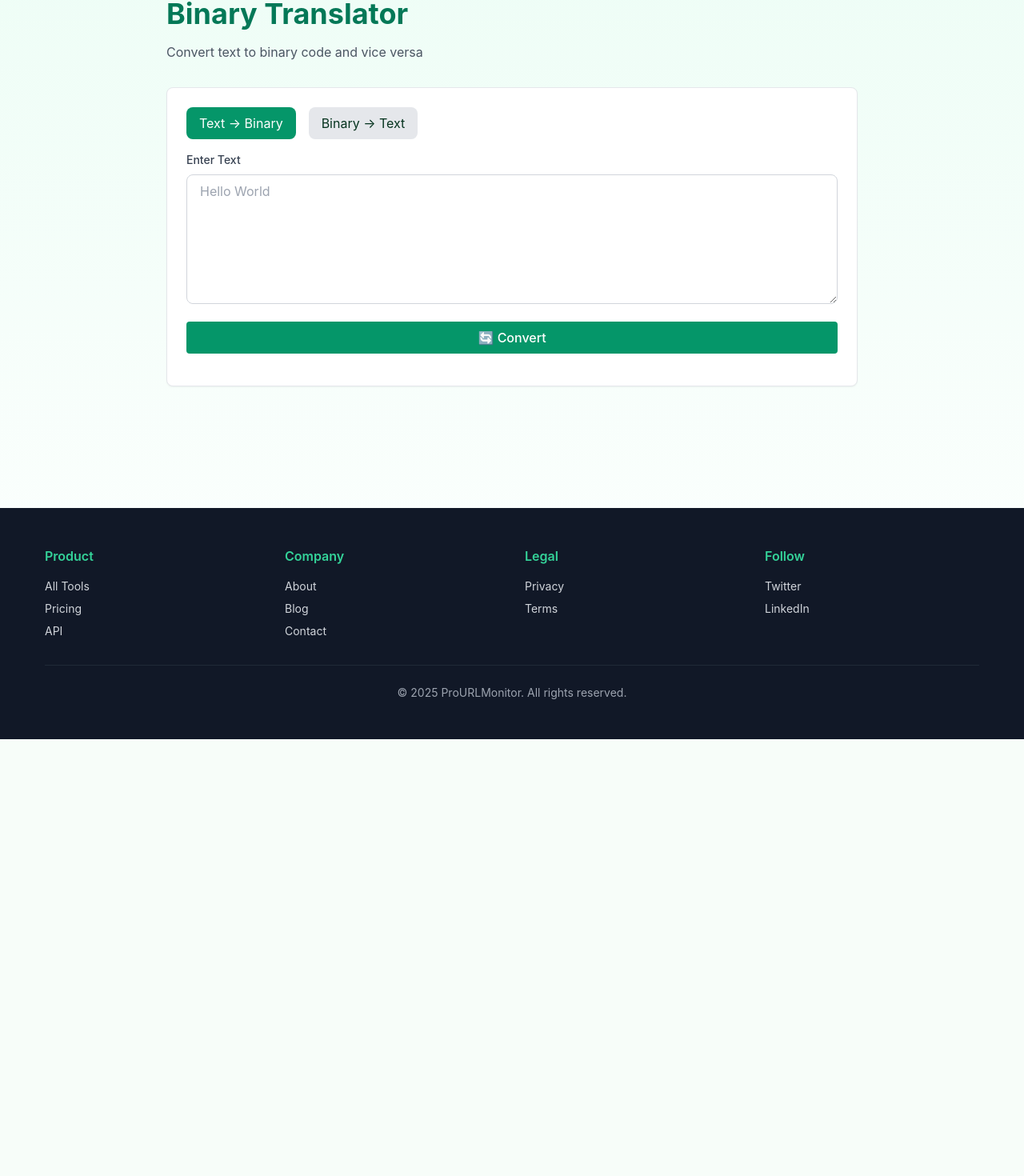
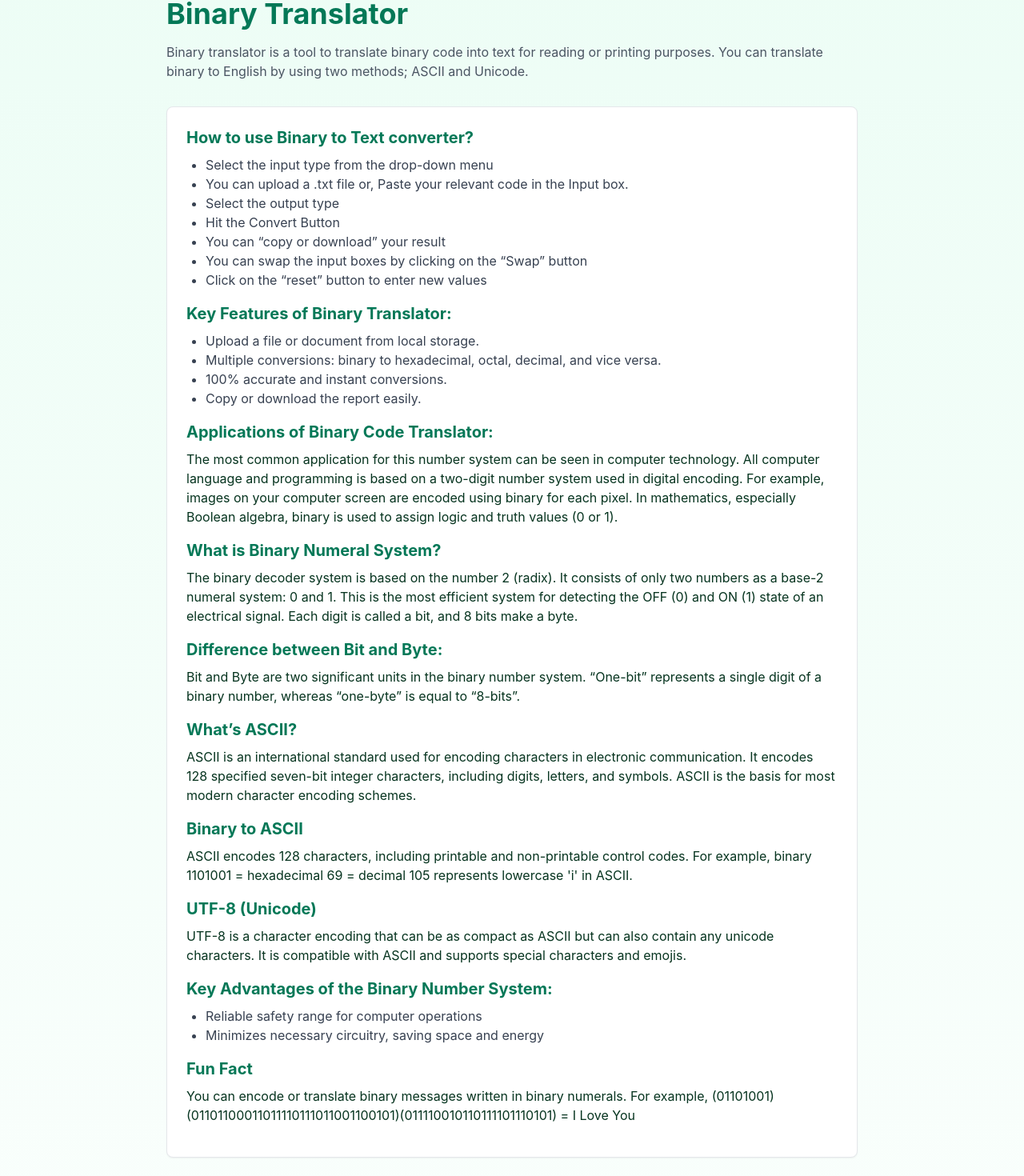
Before and after one commit to owaiskhaaan-sys/pro-url-monitor, a Next.js app: page /tools/binary-translator in a window 1280 px wide. Shown: the part 156-1626 px from the top of the page at 80% size. Before the commit the page ends 1080 px from the top, so only its background shows below. Built offline with nearby package versions, Linux system fonts and the light colour scheme.

Commit message:
Rewrite and update Binary Translator page content for clarity and SEO

```diff
--- a/pages/tools/binary-translator.js
+++ b/pages/tools/binary-translator.js
@@ -49,8 +49,50 @@
       </Head>
 
       <div className="max-w-4xl mx-auto px-4 py-8">
+
         <h1 className="text-3xl sm:text-4xl font-bold text-emerald-700 mb-4">Binary Translator</h1>
-        <p className="text-gray-600 mb-8">Convert text to binary code and vice versa</p>
+        <p className="text-gray-600 mb-8">
+          Binary translator is a tool to translate binary code into text for reading or printing purposes. You can translate binary to English by using two methods; ASCII and Unicode.
+        </p>
+
+        <div className="card mb-6">
+          <h2 className="text-xl font-bold text-emerald-700 mb-2">How to use Binary to Text converter?</h2>
+          <ul className="list-disc pl-6 text-gray-700 mb-4">
+            <li>Select the input type from the drop-down menu</li>
+            <li>You can upload a .txt file or, Paste your relevant code in the Input box.</li>
+            <li>Select the output type</li>
+            <li>Hit the Convert Button</li>
+            <li>You can “copy or download” your result</li>
+            <li>You can swap the input boxes by clicking on the “Swap” button</li>
+            <li>Click on the “reset” button to enter new values</li>
+          </ul>
+          <h2 className="text-xl font-bold text-emerald-700 mb-2">Key Features of Binary Translator:</h2>
+          <ul className="list-disc pl-6 text-gray-700 mb-4">
+            <li>Upload a file or document from local storage.</li>
+            <li>Multiple conversions: binary to hexadecimal, octal, decimal, and vice versa.</li>
+            <li>100% accurate and instant conversions.</li>
+            <li>Copy or download the report easily.</li>
+          </ul>
+          <h2 className="text-xl font-bold text-emerald-700 mb-2">Applications of Binary Code Translator:</h2>
+          <p className="mb-4">The most common application for this number system can be seen in computer technology. All computer language and programming is based on a two-digit number system used in digital encoding. For example, images on your computer screen are encoded using binary for each pixel. In mathematics, especially Boolean algebra, binary is used to assign logic and truth values (0 or 1).</p>
+          <h2 className="text-xl font-bold text-emerald-700 mb-2">What is Binary Numeral System?</h2>
+          <p className="mb-4">The binary decoder system is based on the number 2 (radix). It consists of only two numbers as a base-2 numeral system: 0 and 1. This is the most efficient system for detecting the OFF (0) and ON (1) state of an electrical signal. Each digit is called a bit, and 8 bits make a byte.</p>
+          <h2 className="text-xl font-bold text-emerald-700 mb-2">Difference between Bit and Byte:</h2>
+          <p className="mb-4">Bit and Byte are two significant units in the binary number system. “One-bit” represents a single digit of a binary number, whereas “one-byte” is equal to “8-bits”.</p>
+          <h2 className="text-xl font-bold text-emerald-700 mb-2">What’s ASCII?</h2>
+          <p className="mb-4">ASCII is an international standard used for encoding characters in electronic communication. It encodes 128 specified seven-bit integer characters, including digits, letters, and symbols. ASCII is the basis for most modern character encoding schemes.</p>
+          <h2 className="text-xl font-bold text-emerald-700 mb-2">Binary to ASCII</h2>
+          <p className="mb-4">ASCII encodes 128 characters, including printable and non-printable control codes. For example, binary 1101001 = hexadecimal 69 = decimal 105 represents lowercase 'i' in ASCII.</p>
+          <h2 className="text-xl font-bold text-emerald-700 mb-2">UTF-8 (Unicode)</h2>
+          <p className="mb-4">UTF-8 is a character encoding that can be as compact as ASCII but can also contain any unicode characters. It is compatible with ASCII and supports special characters and emojis.</p>
+          <h2 className="text-xl font-bold text-emerald-700 mb-2">Key Advantages of the Binary Number System:</h2>
+          <ul className="list-disc pl-6 text-gray-700 mb-4">
+            <li>Reliable safety range for computer operations</li>
+            <li>Minimizes necessary circuitry, saving space and energy</li>
+          </ul>
+          <h2 className="text-xl font-bold text-emerald-700 mb-2">Fun Fact</h2>
+          <p className="mb-4">You can encode or translate binary messages written in binary numerals. For example, (01101001)(01101100011011110111011001100101)(011110010110111101110101) = I Love You</p>
+        </div>
 
         <div className="card mb-6">
           <div className="flex gap-4 mb-4">
```
